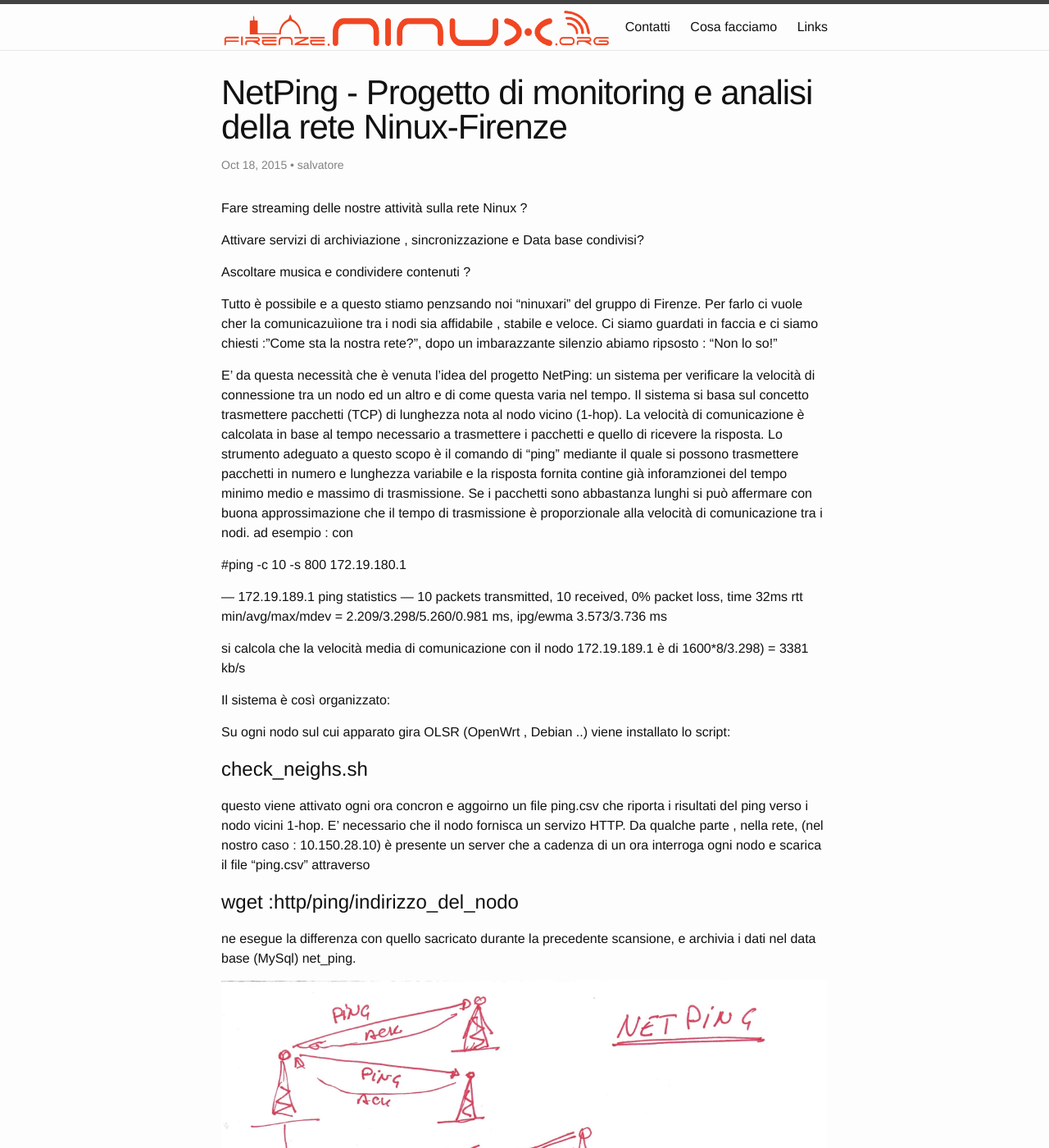
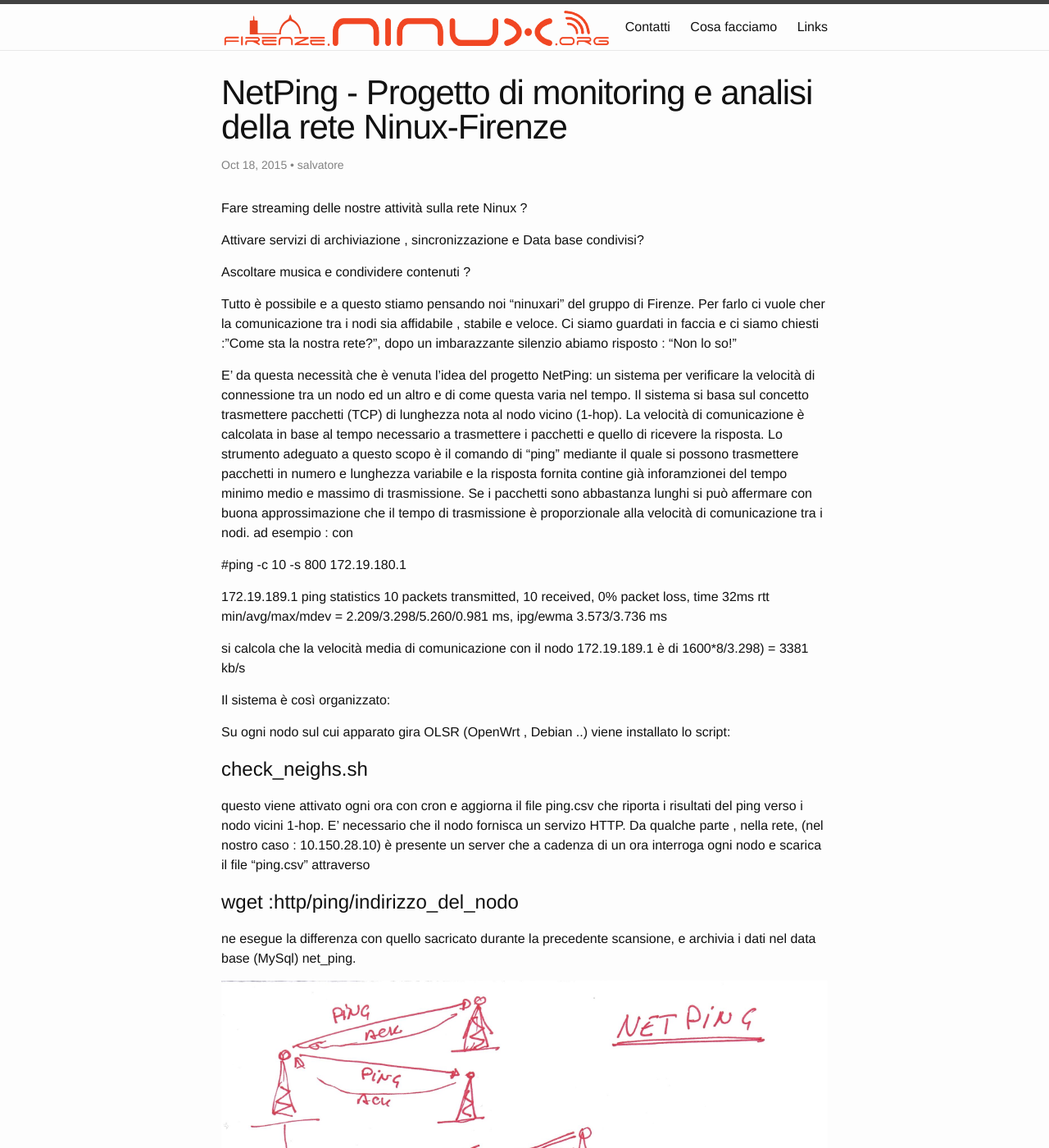
Before and after one commit to ninux-fi/firenze.ninux.org___old, a Jekyll site: the page built from _posts/2015-10-18-NetPing-Progetto di monitoring e analisi della rete Ninux-Fi.md, in a window 1280 px wide and 1400 px high. Shown: the whole window at 82% size. Built offline with Jekyll 4.4.1, drawn with Linux system fonts in a browser that asks for light colours; comment, search, counter and statistics services are not loaded.

Commit message:
correzioni a NetPing

```diff
--- a/_posts/2015-10-18-NetPing-Progetto di monitoring e analisi della rete Ninux-Fi.md
+++ b/_posts/2015-10-18-NetPing-Progetto di monitoring e analisi della rete Ninux-Fi.md
@@ -11,10 +11,10 @@ Attivare servizi di archiviazione , sincronizzazione e Data base condivisi?
 
 Ascoltare musica e condividere contenuti ?
 
-Tutto è possibile e a questo stiamo penzsando noi "ninuxari" del gruppo di Firenze.
-Per farlo ci vuole cher la comunicazuìione tra i nodi sia affidabile , stabile e veloce.
+Tutto è possibile e a questo stiamo pensando noi "ninuxari" del gruppo di Firenze.
+Per farlo ci vuole cher la comunicazione tra i nodi sia affidabile , stabile e veloce.
 Ci siamo guardati in faccia e ci siamo chiesti :"Come sta la nostra rete?",
-dopo un imbarazzante silenzio abiamo ripsosto : "Non lo so!"
+dopo un imbarazzante silenzio abiamo risposto : "Non lo so!"
 
 E' da questa necessità che è venuta l'idea del progetto NetPing: un sistema per verificare la velocità di connessione tra un nodo ed
 un altro e di come questa varia nel tempo.
@@ -27,7 +27,7 @@ ad esempio :  con
 
  #ping -c  10 -s 800 172.19.180.1
 
-  --- 172.19.189.1 ping statistics ---
+  172.19.189.1 ping statistics
  10 packets transmitted, 10 received, 0% packet loss, time 32ms
  rtt min/avg/max/mdev = 2.209/3.298/5.260/0.981 ms, ipg/ewma 3.573/3.736 ms
 
@@ -37,7 +37,7 @@ Il sistema è così organizzato:
 
 Su ogni nodo sul cui apparato gira OLSR (OpenWrt , Debian ..) viene installato lo script:
 #check_neighs.sh
-questo viene attivato ogni ora concron e  aggoirno un file ping.csv che riporta i risultati del ping verso i nodo vicini 1-hop.
+questo viene attivato ogni ora con cron e  aggiorna il file ping.csv che riporta i risultati del ping verso i nodo vicini 1-hop.
 E' necessario che il nodo fornisca un servizo HTTP.
 Da qualche parte , nella rete, (nel nostro caso : 10.150.28.10) è presente un server che a cadenza di un ora
 interroga ogni nodo e scarica il file "ping.csv" attraverso
```
